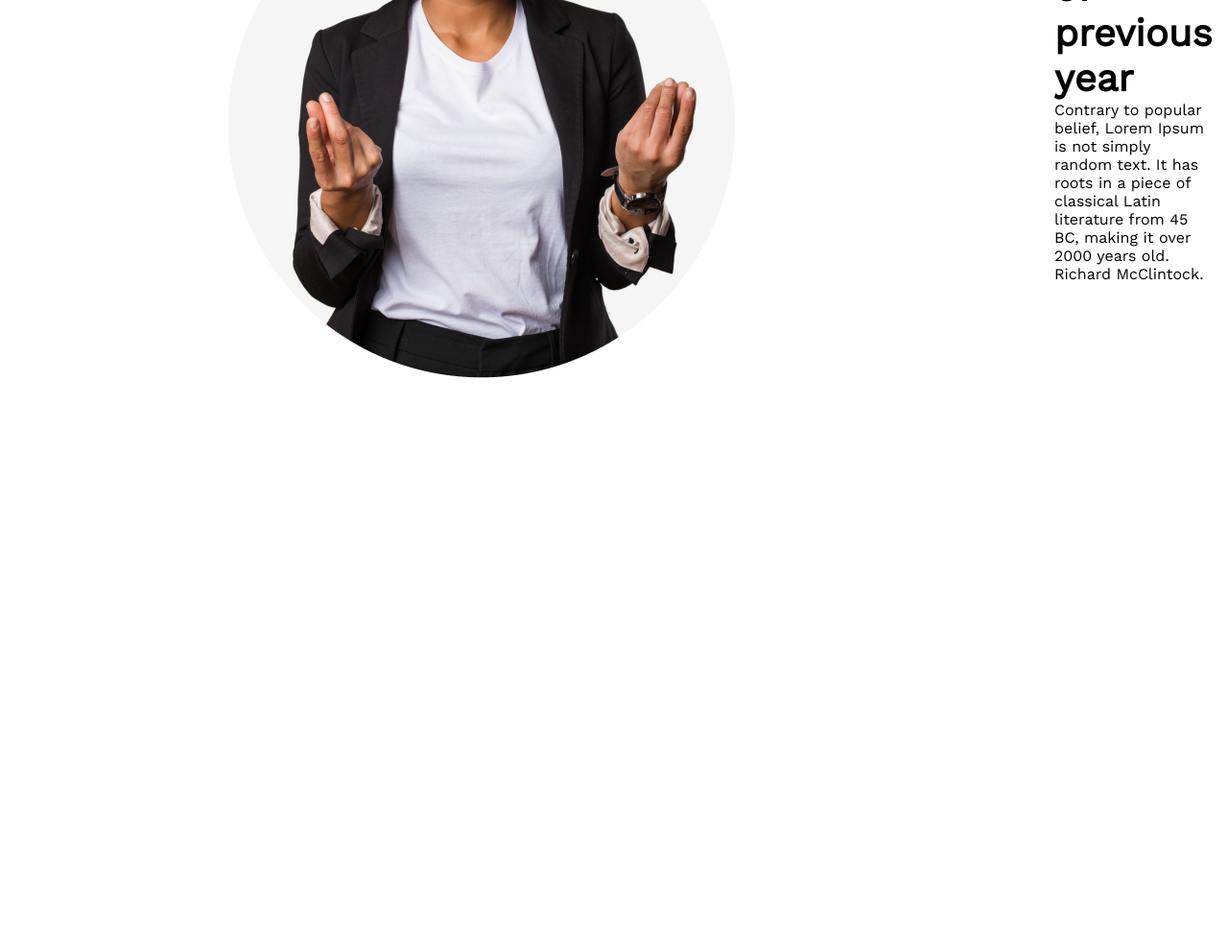
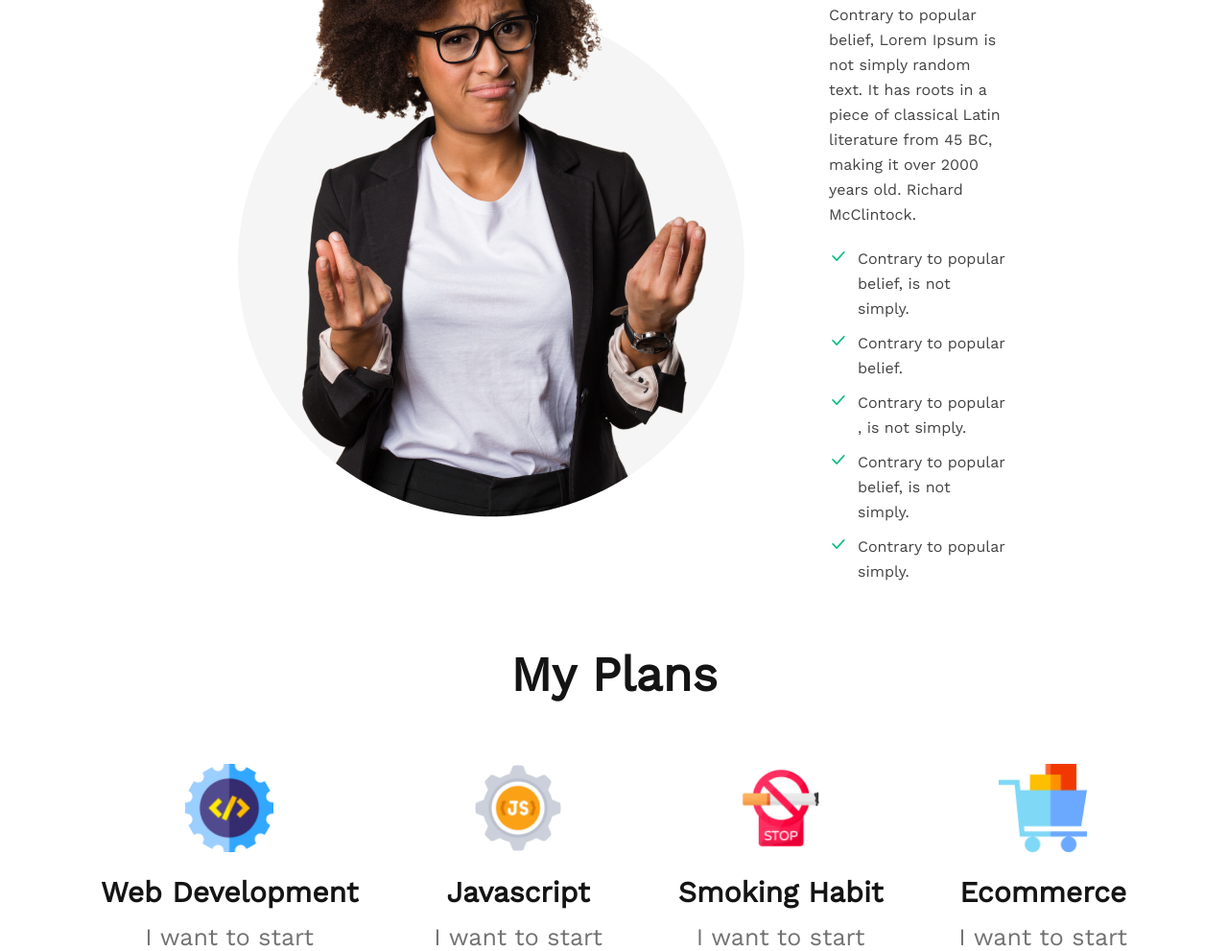
Before and after one commit to 519450255/1st-Home-Work, a plain HTML site: page index.html in a window 1280 px wide. Shown: the part 1130-2121 px from the top of the page at 96% size. Before the commit the page ends 1625 px from the top, so only its background shows below. Drawn offline with nearby package versions, Linux system fonts and the light colour scheme.

Commit message:
added plan and failure

```diff
--- a/index.html
+++ b/index.html
@@ -10,26 +10,75 @@
 </head>
 <body>
     <header>
+        <!-- Banner Section Start -->
         <div class="banner_section">
             <div class="banner_item">
                 <h1 class="banner_title">All Thinks Are<br>Possible If You<br>believe</h1>
-                <p class="banner_description">There are many variations of passages of Lorem Ipsum available, but the majority have suffered alteration in some form, by injected humour, or randomised words</p>
+                <p class="banner_description">There are many variations of passages of Lorem Ipsum<br>available, but the majority have suffered alteration in some<br>form, by injected humour, or randomised words</p>
                 <button class="btn_primary">Contact Us</button>
             </div>
         </div>
     </header>
     <main>
+        <!-- Failure Section Start -->
         <section class="failure_section">
             <div class="failure_img">
                 <img src="images/person.png" alt="">
             </div>
             <div class="failure_item">
                 <div>
-                    <h2 class="failure_title" >My failures of previous year</h2>
+                    <h2 class="failure_title" >My failures of <br> previous year</h2>
                     <p class="failure_descrimination">Contrary to popular belief, Lorem Ipsum is not simply random text. It has roots in a piece of classical Latin literature from 45 BC, making it over 2000 years old. Richard McClintock.</p>
+                    <div class="failure_data">
+                        <img src="images/checkmark.png" alt="">
+                        <p>Contrary to popular belief, is not simply.</p>
+                    </div>
+                    <div class="failure_data">
+                        <img src="images/checkmark.png" alt="">
+                        <p>Contrary to popular belief.</p>
+                    </div>
+                    <div class="failure_data">
+                        <img src="images/checkmark.png" alt="">
+                        <p>Contrary to popular , is not simply.</p>
+                    </div>
+                    <div class="failure_data">
+                        <img src="images/checkmark.png" alt="">
+                        <p>Contrary to popular belief, is not simply.</p>
+                    </div>
+                    <div class="failure_data">
+                        <img src="images/checkmark.png" alt="">
+                        <p>Contrary to popular simply.</p>
+                    </div>
                 </div>
             </div>
         </section>
+        <!-- Plan Section Start -->
+        <section class="my_plan">
+            <h2 class="plan_title">My Plans</h2>
+            <div class="plan_content">
+                <div class="plan_item">
+                    <img src="images/icons/web.png" alt="">
+                    <h3>Web Development</h3>
+                    <p>I want to start</p>
+                </div>
+                <div class="plan_item">
+                    <img src="images/icons/js.png" alt="">
+                    <h3>Javascript</h3>
+                    <p>I want to start</p>
+                </div>
+                <div class="plan_item">
+                    <img src="images/icons/smoke.png" alt="">
+                    <h3>Smoking Habit</h3>
+                    <p>I want to start</p>
+                </div>
+                <div class="plan_item">
+                    <img src="images/icons/ecom.png" alt="">
+                    <h3>Ecommerce</h3>
+                    <p>I want to start</p>
+                </div>
+            </div>
+        </section>
+
     </main>
 </body>
 </html>
--- a/styles/style.css
+++ b/styles/style.css
@@ -1,7 +1,7 @@
 /* *******Common css******* */
 *{
     margin: 0;
-    font-family: 'Work Sans', sans-serif;
+    font-family: 'Work Sans';
 }
 
 .btn_primary{
@@ -12,8 +12,10 @@
     line-height: 23px;
     border: 0;
     padding: 3px 20px;
-    border-radius: 5px;
+    border-radius: 4px;
     background: #eeeceb;
+    margin-top: 30px;
+    cursor: pointer;
 }
 
 /* *********Banner section start********** */
@@ -21,16 +23,175 @@
     background-image: url(../images/banner/banner3.png);
     background-repeat: no-repeat;
     background-size: cover;
-    height: 700px;
+    height: 808px;
     background-position: center;
 }
 
-.banner_section .banner_item{
+.banner_item{
+    width: 35%;
+    float: right;
+    text-align: right;
+    margin-right: 200px;
+    padding: 200px 0;
+}
+.banner_title{
+    color: #FFFFFF;
+    font-size: 65px;
+    font-weight: 700;
+    line-height: 76px;
+}
+
+.banner_description{
+    color: #FFFFFF;
+    font-size: 16px;
+    font-weight: 400;
+    line-height: 30px;
+    margin-top: 15px;
+    margin-bottom: 15px;
+}
+
+/* *********Banner section end********** */
+
+
+/* *********failure section start********** */
+
+.failure_section{
+    display: flex;
+    max-width: 1070px;
+    /* background-color: bisque; */
+    margin: auto;
+    margin-top: 70px;
+    margin-bottom: 70px;
+    margin-left: 225px;
+    align-items: center;
+
+}
+.failure_title{
+    font-size: 45px;
+    font-weight: 800;
+    line-height: 47px;
+    margin-bottom: 20px;
+    color: #151414;
+}
+.failure_descrimination{
+    font-size: 16px;
+    font-weight: 400;
+    line-height: 26px;
+    margin-bottom: 20px;
+    color:#444343;
+}
+
+.failure_item{
+    margin-left: 70px;
+
+}
+.failure_data{
+    display: flex;
+    margin-top: 10PX;
+}
+.failure_data img{
+    width: 20px;
+    height: 20px;
+}
+.failure_data p{
+    font-size: 16PX;
+    font-weight: 400;
+    line-height: 26px;
+    margin-left: 10px;
+    color: #444343;
+}
+
+/* *********failure section end********** */
+
+/* ***************plan section start************ */
+
+.my_plan{
+    max-width: 1070px;
+    margin: auto;
+}
+
+.plan_title{
+    font-size: 50px;
+    font-weight: 800;
+    line-height: 47px;
+    margin-bottom: 20px;
+    color: #151414;
+    text-align: center;
+}
+
+.plan_content{
+    display: flex;
+    margin-top: 70px;
+    justify-content: space-between;
+}
+.plan_item{
+    text-align: center;
+}
+.plan_item img{
+    width: 92px;
+    height: 92px;
+    margin-bottom:20px;
+}
+
+.plan_item h3{
+    font-size:30px;
+    font-weight:800;
+    line-height:35px;
+    color:#151414;
+    padding-bottom: 15px;
+}
+.plan_item p{
+    font-size:25px;
+    font-weight:500;
+    line-height:29px;
+    color:#737272;
+}
+/* ***************plan section end************ */
+
+
+
+
+
+
+
+
+
+
+
+
+
+
+
+
+
+
+
+
+
+
+
+
+
+
+
+
+
+
+
+
+
+
+
+
+
+
+
+/* .banner_section .banner_item{
     width: 25%;
     height: 700px;
     float: right;
     text-align: right;
-    padding: 200px 0;
+    padding: 100px 0;
     margin-right: 230px;
 }
 
@@ -48,7 +209,7 @@
     line-height: 30px;
     margin-top: 15px;
     margin-bottom: 15px;
-}
+} */
 
 
 /* *********Banner section end********** */
@@ -57,7 +218,7 @@
 
 /* *********failure_section start******** */
 
-.failure_section{
+/* .failure_section{
     display: flex;
     margin-top: 100px;
 }
@@ -73,4 +234,4 @@
     font-size: 40px;
     font-weight: 700;
     line-height: 47px;
-}
+} */
```
Also changed, not shown: images/checkmark.png (added).
